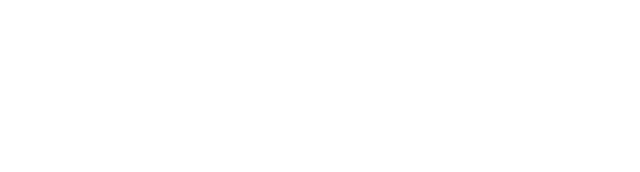
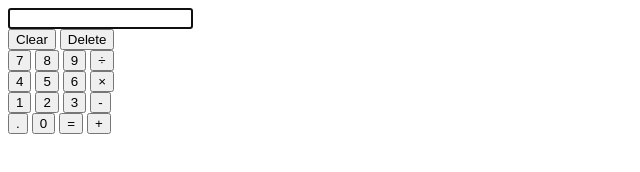
Before and after one commit to SanishPoudel/Calculator, a plain HTML site: page index.html in a window 1280 px wide. Shown: the whole page, without its empty margins (0-640 px from the left). Drawn offline with Linux system fonts and the light colour scheme.

Commit message:
Added the buttons

```diff
--- a/index.html
+++ b/index.html
@@ -11,26 +11,46 @@
 
             <div class="display">
                 <!-- For the display -->
+                <input type="text" autocomplete="off" autofocus>
             </div>
 
             <div class="erase">
                 <!-- For backspace and clear buttons -->
+                <button class="clear">Clear</button>
+                <button class="delete">Delete</button>
             </div>
 
             <div class="row1">
                 <!-- first row will have 7,8,9 and ÷ -->
+                <button class="nums" id="seven">7</button>
+                <button class="nums" id="eight">8</button>
+                <button class="nums" id="nine">9</button>
+                <button class="operators" id="divide">÷</button>
             </div>
 
             <div class="row2">
                 <!-- for 4,5,6 and × -->
+                <button class="nums" id="four">4</button>
+                <button class="nums" id="five">5</button>
+                <button class="nums" id="six">6</button>
+                <button class="operators" id="multiply">×</button>
             </div>
 
             <div class="row3">
                 <!-- for 1,2,3 and - -->
+                <button class="nums" id="one">1</button>
+                <button class="nums" id="two">2</button>
+                <button class="nums" id="three">3</button>
+                <button class="operators" id="subtract">-</button>
+
             </div>
 
             <div class="row4">
                 <!-- for ., 0, = and + -->
+                <button class="nums" id="dot">.</button>
+                <button class="nums" id="zero">0</button>
+                <button class="operators" id="equal">=</button>
+                <button class="operators" id="add">+</button>
             </div>
 
         </div>
```
